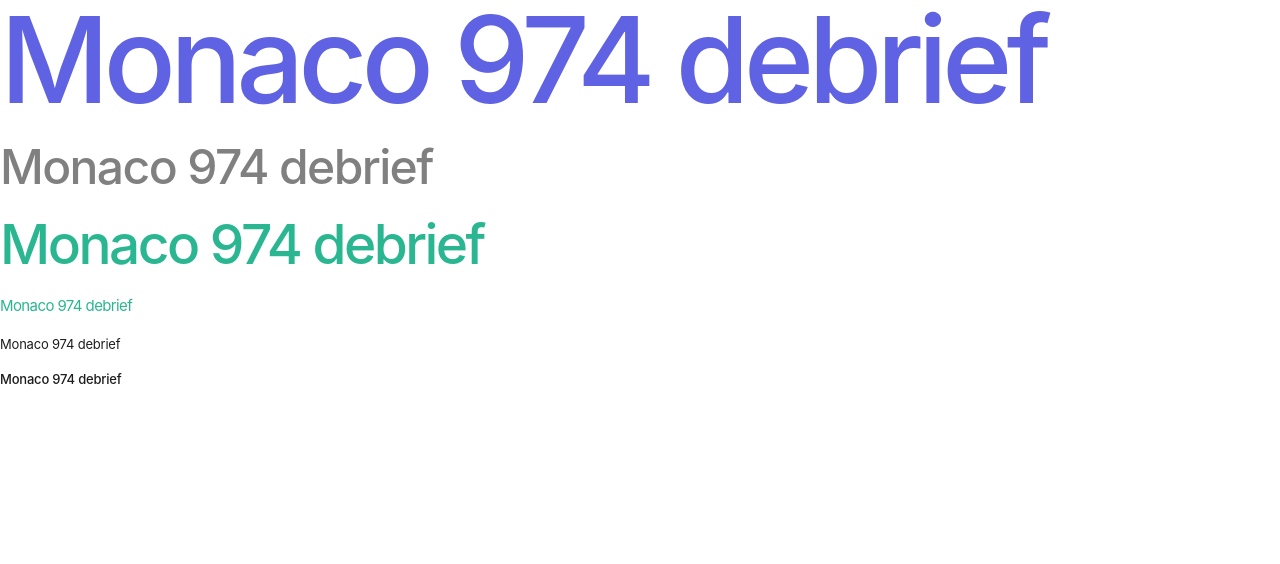
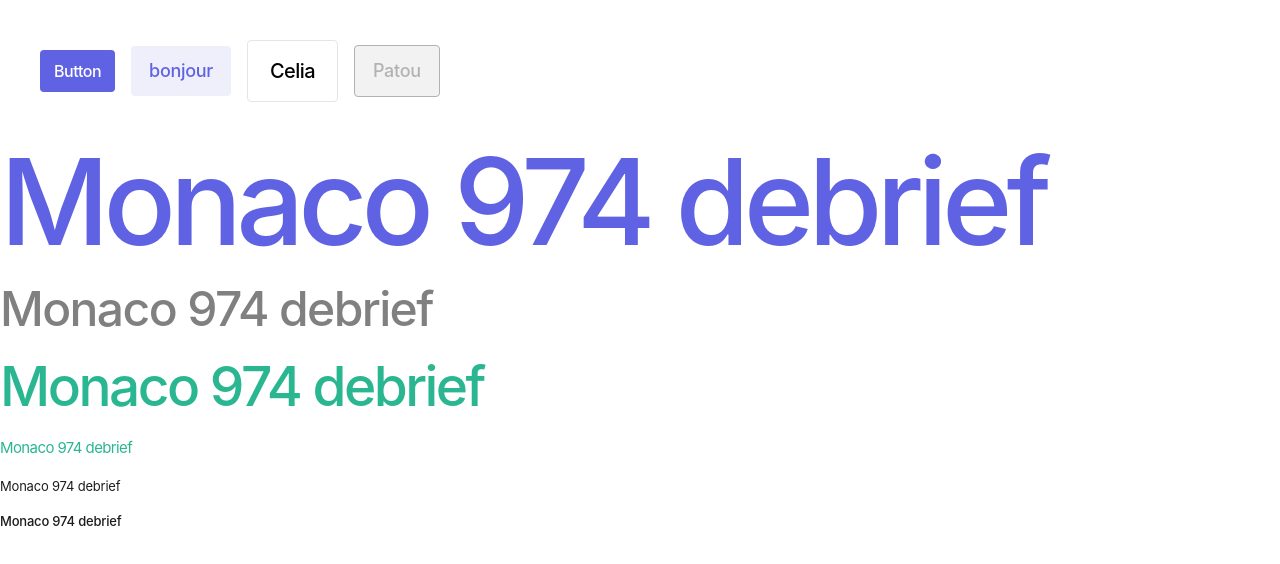
Before and after one commit to codeur-asm-974/cour-react, a Next.js app: page / in a window 1280 px wide. Shown: the top 564 px of the page. Built offline with nearby package versions, Linux system fonts and the light colour scheme.

Commit message:
création composant bouton

```diff
--- a/src/pages/index.tsx
+++ b/src/pages/index.tsx
@@ -1,10 +1,25 @@
 import { Seo } from "@/ui/components/seo";
 import { Typography } from "@/ui/desin-system/typography/typography";
-
+import { Button } from "@/ui/desin-system/button/button";
 export default function Home() {
   return (
     <>
-      <Seo title="cours react" description="description.." />
+      <Seo title="cour-react" description="Description..."></Seo>
+
+      <div className="flex items-center gap-4 p-10">
+        <Button size="small" variant="accent">
+          Button
+        </Button>
+        <Button size="medium" variant="secondary">
+          bonjour
+        </Button>
+        <Button size="large" variant="outline">
+          Celia
+        </Button>
+        <Button size="medium" variant="disabled">
+          Patou
+        </Button>
+      </div>
 
       <div className="space-y-5">
         <Typography theme="primary" variant="display" component="div">
--- /dev/null
+++ b/src/ui/desin-system/button/button.tsx
@@ -0,0 +1,86 @@
+import clsx from "clsx";
+import { Console } from "console";
+
+interface Props {
+  size?: "small" | "medium" | "large";
+  variant?: "accent" | "secondary" | "outline" | "disabled" | "ico";
+  icon?: any;
+  iconTheme?: "accent" | "secondary" | "gray";
+  iconPosition?: "left" | "right";
+  disabled?: boolean;
+  isloading?: boolean;
+  children?: React.ReactNode;
+}
+
+export const Button = ({
+  size = "medium",
+  variant = "accent",
+  icon,
+  iconTheme = "accent",
+  iconPosition = "right",
+  disabled,
+  isloading,
+  children,
+}: Props) => {
+  let variantStyles: string = "",
+    sizeStyles: string = "",
+    icoSize: number = 0;
+
+  switch (variant) {
+    case "accent": //default
+      variantStyles = "bg-primary hover:bg-primary-400 text-white rounded";
+
+      break;
+    case "secondary":
+      variantStyles =
+        "bg-primary-200 hover:bg-primary-300/50 text-primary rounded";
+
+      break;
+    case "outline":
+      variantStyles =
+        "bg-white hover:bg-gray-400/50 border border-gray-500 text-gray-900 rounded";
+
+      break;
+    case "disabled":
+      variantStyles =
+        "bg-gray-400 border border- gray-500 text-gray-600 rounded cursor-not-allowed";
+
+      break;
+    case "ico":
+      variantStyles = "";
+
+      break;
+    default:
+  }
+
+  switch (size) {
+    case "small":
+      sizeStyles = "text-caption3 font-medium px-[14px] py-[12px]";
+
+      break;
+    case "medium": //Default
+      sizeStyles = "text-caption2 font-medium px-[18px] py-[15px]";
+
+      break;
+    case "large":
+      sizeStyles = "text-caption1 font-medium px-[22px] py-[18px]";
+
+      break;
+
+    default:
+      break;
+  }
+
+  return (
+    <>
+      <button
+        type="button"
+        className={clsx(variantStyles, sizeStyles, icoSize)}
+        onClick={() => console.log("click")}
+        disabled={disabled}
+      >
+        {children}
+      </button>
+    </>
+  );
+};
```
